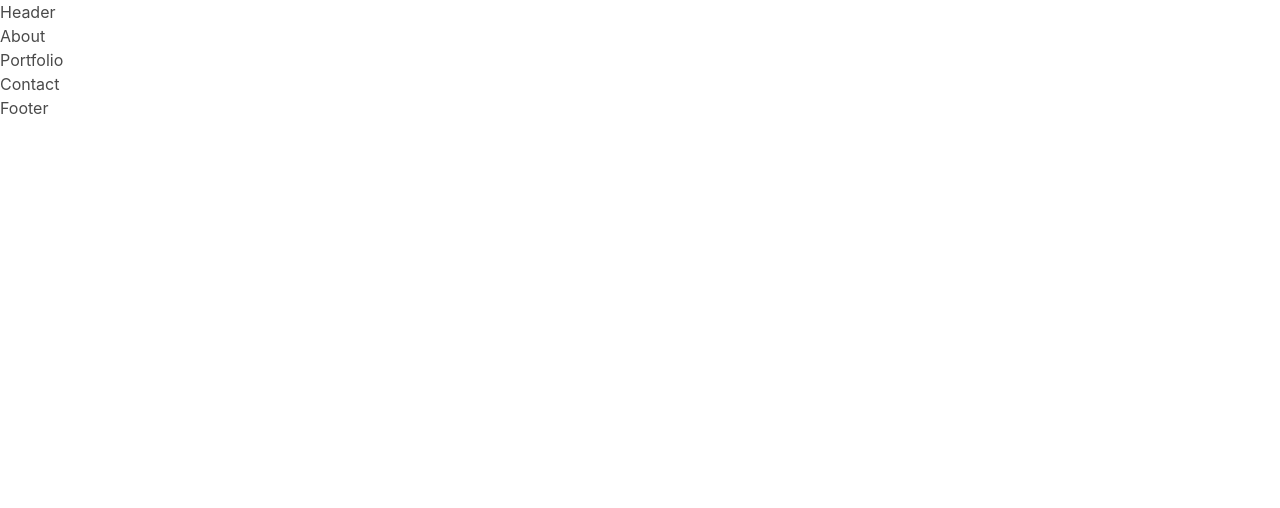
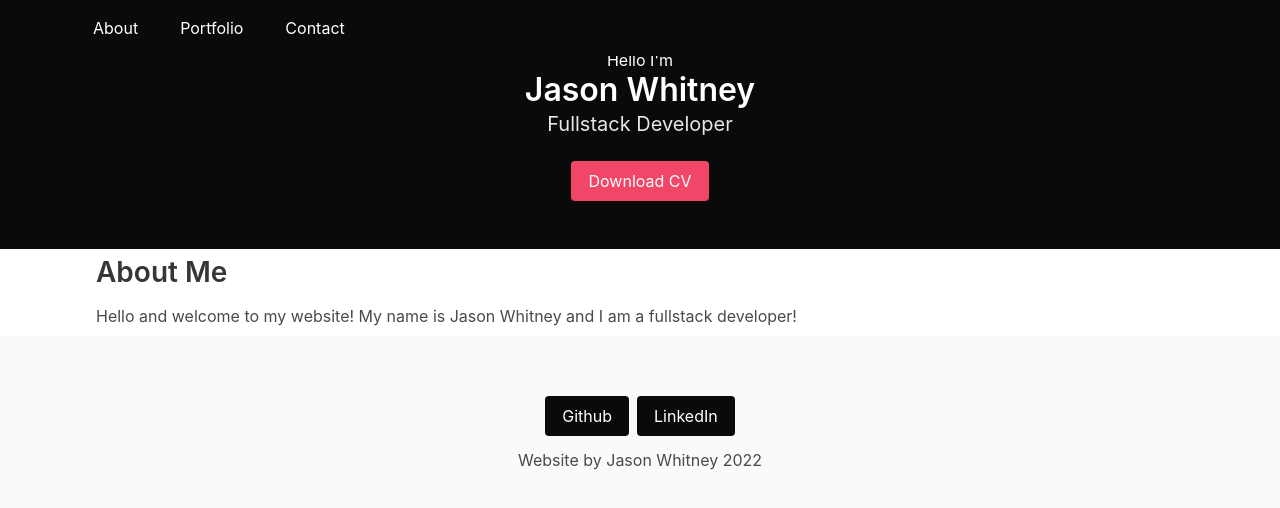
Before and after one commit to jwhitney2209/my-react-portfolio, a React (Create React App) app: page / in a window 1280 px wide. Shown: the top 508 px of the page. Built offline with nearby package versions, Linux system fonts and the light colour scheme.

Commit message:
finished nav and layout

```diff
--- a/public/index.html
+++ b/public/index.html
@@ -24,20 +24,9 @@
       work correctly both with client-side routing and a non-root public URL.
       Learn how to configure a non-root public URL by running `npm run build`.
     -->
-    <title>React App</title>
+    <title>JWHITNEY // FULLSTACK DEV</title>
   </head>
   <body>
-    <noscript>You need to enable JavaScript to run this app.</noscript>
     <div id="root"></div>
-    <!--
-      This HTML file is a template.
-      If you open it directly in the browser, you will see an empty page.
-
-      You can add webfonts, meta tags, or analytics to this file.
-      The build step will place the bundled scripts into the <body> tag.
-
-      To begin the development, run `npm start` or `yarn start`.
-      To create a production bundle, use `npm run build` or `yarn build`.
-    -->
   </body>
 </html>
--- a/src/App.js
+++ b/src/App.js
@@ -10,9 +10,14 @@ const App = () => {
   return (
     <>
     <Header />
-    <About />
-    <Portfolio />
-    <Contact />
+    <div className='container'>
+      <Routes>
+        <Route path='/' element={<About />} />
+        <Route path='/about' element={<About />} />
+        <Route path='/portfolio' element={<Portfolio />} />
+        <Route path='/contact' element={<Contact />} />
+      </Routes>
+    </div>
     <Footer />
     </>
   )
--- a/src/components/About/About.jsx
+++ b/src/components/About/About.jsx
@@ -2,7 +2,15 @@ import React from 'react'
 
 const About = () => {
   return (
-    <div>About</div>
+    <section className='container is-fluid my-2'>
+      <div className='content'>
+        <h2>About Me</h2>
+        <p>
+          Hello and welcome to my website! My name is Jason Whitney and I am a fullstack developer!
+        </p>
+      </div>
+    </section>
+
   )
 }
 
--- a/src/components/Contact/Contact.jsx
+++ b/src/components/Contact/Contact.jsx
@@ -2,7 +2,11 @@ import React from 'react'
 
 const Contact = () => {
   return (
-    <div>Contact</div>
+    <section className='container is-fluid my-2'>
+      <div className='content'>
+        <h2>Contact</h2>
+      </div>
+    </section>
   )
 }
 
--- a/src/components/Footer/Footer.jsx
+++ b/src/components/Footer/Footer.jsx
@@ -2,7 +2,21 @@ import React from 'react'
 
 const Footer = () => {
   return (
-    <div>Footer</div>
+    <footer class="footer">
+      <div class="container has-text-centered">
+        <div className='columns is-mobile is-marginless'>
+          <div className='column center buttons'>
+            <button class="button is-black">Github</button>
+            <button class="button is-black">LinkedIn</button>
+          </div>
+        </div>
+        <div>
+          <p>
+            Website by Jason Whitney 2022
+          </p>
+        </div>
+      </div>
+    </footer>
   )
 }
 
--- a/src/components/Header/Header.jsx
+++ b/src/components/Header/Header.jsx
@@ -1,8 +1,47 @@
 import React from 'react'
+import { Link, useMatch, useResolvedPath } from 'react-router-dom'
 
 const Header = () => {
+  function CustomLink({ to, children, ...props }) {
+    const resolvedPath = useResolvedPath(to);
+    const isActive = useMatch({ path: resolvedPath.pathname, end: true })
+    return (
+      <Link to={to} className={isActive ? "button is-danger" : "button is-black"} {...props}>{children}</Link>
+    )
+  }
   return (
-    <div>Header</div>
+    <div>
+      <nav class="navbar is-black is-fixed-top">
+        <div class="container">
+          <div id="navMenu" class="navbar-menu">
+            <div className='navbar-item'>
+              <div class="buttons">
+                <CustomLink to='/about'>About</CustomLink>
+                <CustomLink to='/portfolio'>Portfolio</CustomLink>
+                <CustomLink to='/contact'>Contact</CustomLink>
+              </div>
+            </div>
+          </div>
+        </div>
+      </nav>
+
+      <section class="hero is-black is-medium-with-navbar">
+        <div class="hero-body">
+          <div className='container has-text-centered'>
+          <p class="">
+            Hello I'm
+          </p>
+          <p class="title">
+            Jason Whitney
+          </p>
+          <p class="subtitle">
+            Fullstack Developer
+          </p>
+          <button class="button is-danger">Download CV</button>
+          </div>
+        </div>
+      </section>
+    </div>
   )
 }
 
--- a/src/components/Portfolio/Portfolio.jsx
+++ b/src/components/Portfolio/Portfolio.jsx
@@ -2,7 +2,11 @@ import React from 'react'
 
 const Portfolio = () => {
   return (
-    <div>Portfolio</div>
+    <section className='container is-fluid my-2'>
+      <div className='content'>
+        <h2>Portfolio</h2>
+      </div>
+    </section>
   )
 }
 
--- a/src/index.css
+++ b/src/index.css
@@ -1 +1,26 @@
-@import "../node_modules/bulma/css/bulma.css"
+@import "../node_modules/bulma/css/bulma.css";
+
+.center, .center-column, .top, .right, .bottom, .left {
+	display: flex;
+	justify-content: center;
+	align-items: center;
+}
+
+.center-column {
+    flex-direction: column;
+}
+
+.top    { align-items:     flex-start; }
+.right  { justify-content: flex-end;   }
+.bottom { align-items:     flex-end;   }
+.left   { justify-content: flex-start; }
+
+.single-spaced, .single-spaced * {
+    line-height: 1;
+}
+
+@media (max-width: 1024px) {
+	.desktop {
+		display: none;
+	}
+}
--- a/src/index.js
+++ b/src/index.js
@@ -3,11 +3,14 @@ import ReactDOM from 'react-dom/client';
 import './index.css';
 import App from './App';
 import reportWebVitals from './reportWebVitals';
+import { BrowserRouter } from 'react-router-dom';
 
 const root = ReactDOM.createRoot(document.getElementById('root'));
 root.render(
   <React.StrictMode>
-    <App />
+    <BrowserRouter>
+      <App />
+    </BrowserRouter>
   </React.StrictMode>
 );
 
```
